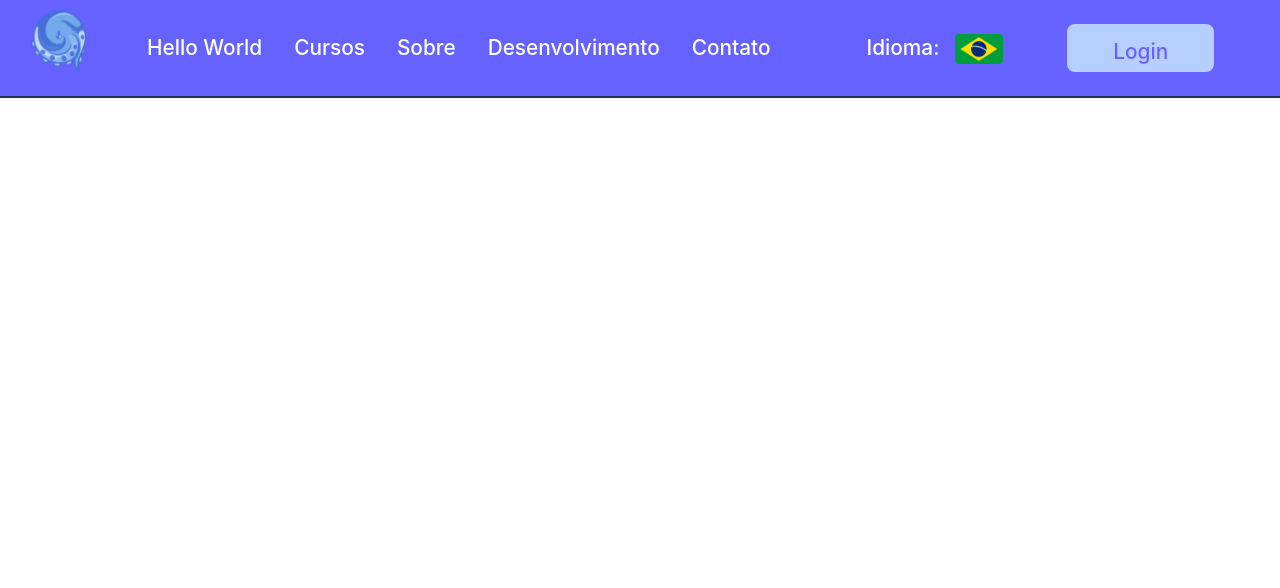
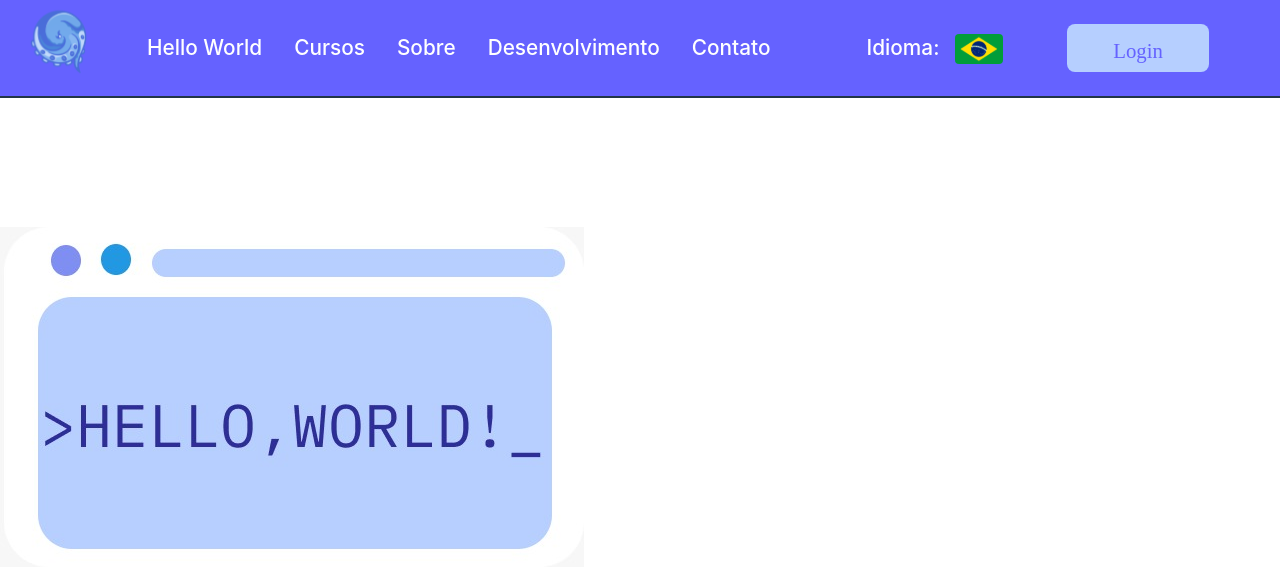
Before and after one commit to RenanFernandoRuiz/HelloWorld, a React (Vite) app in the folder client/: page / in a window 1280 px wide. Shown: the top 588 px of the page. Built offline with nearby package versions, Linux system fonts and the light colour scheme.

Commit message:
Ajustes no Header

```diff
--- a/client/index.html
+++ b/client/index.html
@@ -2,7 +2,7 @@
 <html lang="pt-BR">
   <head>
     <meta charset="UTF-8" />
-    <link rel="icon" type="image/svg+xml" href="/vite.svg" />
+    <link rel="icon" type="image/svg+xml" href="/logo.svg" />
     <meta name="viewport" content="width=device-width, initial-scale=1.0" />
     <title>HelloWorld</title>
   </head>
--- a/client/src/App.jsx
+++ b/client/src/App.jsx
@@ -1,9 +1,12 @@
+import Container from "./components/container/container";
 import Header from "./components/header/header";
+
 
 function App () {
   return(
     <>
     <Header/>
+    <Container/>
     </>
   )
 }
--- /dev/null
+++ b/client/src/components/container/container.jsx
@@ -0,0 +1,12 @@
+import styles from "./container.module.css";
+import quadro from "../../assets/quadro.jpg";
+
+const Container = () => {
+    return (
+        <div classname={styles.quadro}>
+            <img src={quadro} alt="" />
+        </div>
+    )
+}
+
+export default Container;
--- /dev/null
+++ b/client/src/components/container/container.module.css
@@ -0,0 +1,16 @@
+.sobre {
+    margin: 12%;
+    margin-top: 100px;
+    margin-bottom: 30px;
+    display: flex;
+    flex-direction: column;
+
+}
+
+.sobre img {
+    width: 800px;
+    height: 455px;
+    display: flex;
+    align-self: center;
+    border: 3px solid #488fb1
+}
--- a/client/src/components/header/header.module.css
+++ b/client/src/components/header/header.module.css
@@ -9,6 +9,8 @@
     font-size: 1.5rem;
     align-items: center;
     right:0 ;
+
+
 }
 
 
@@ -44,8 +46,7 @@
     margin-left: 4rem;
 }
 
-.idioma a{
-}
+
 
 .idioma img{
     width: 3rem;
@@ -63,7 +64,12 @@
 .login button{
     background: #B6CFFF;
     max-height: 3rem;
+    font-family: Karantina;
+
+
 }
 .login button a{
     color: #6562FF;
+    border-radius: 4rem;
+
 }
```
Also changed, not shown: client/src/components/header/header.jsx (+3 -7 lines), client/src/assets/quadro.jpg (added).
